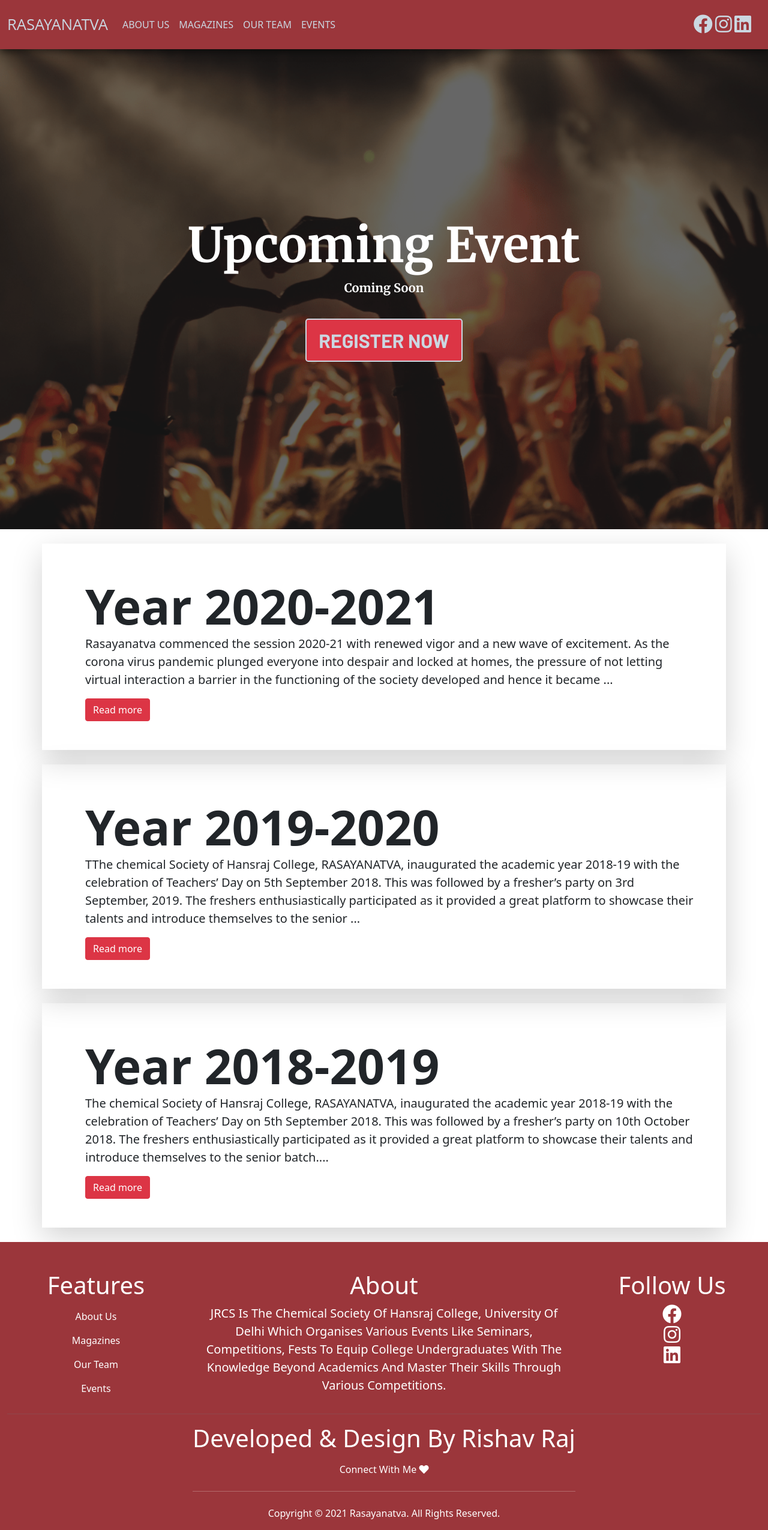
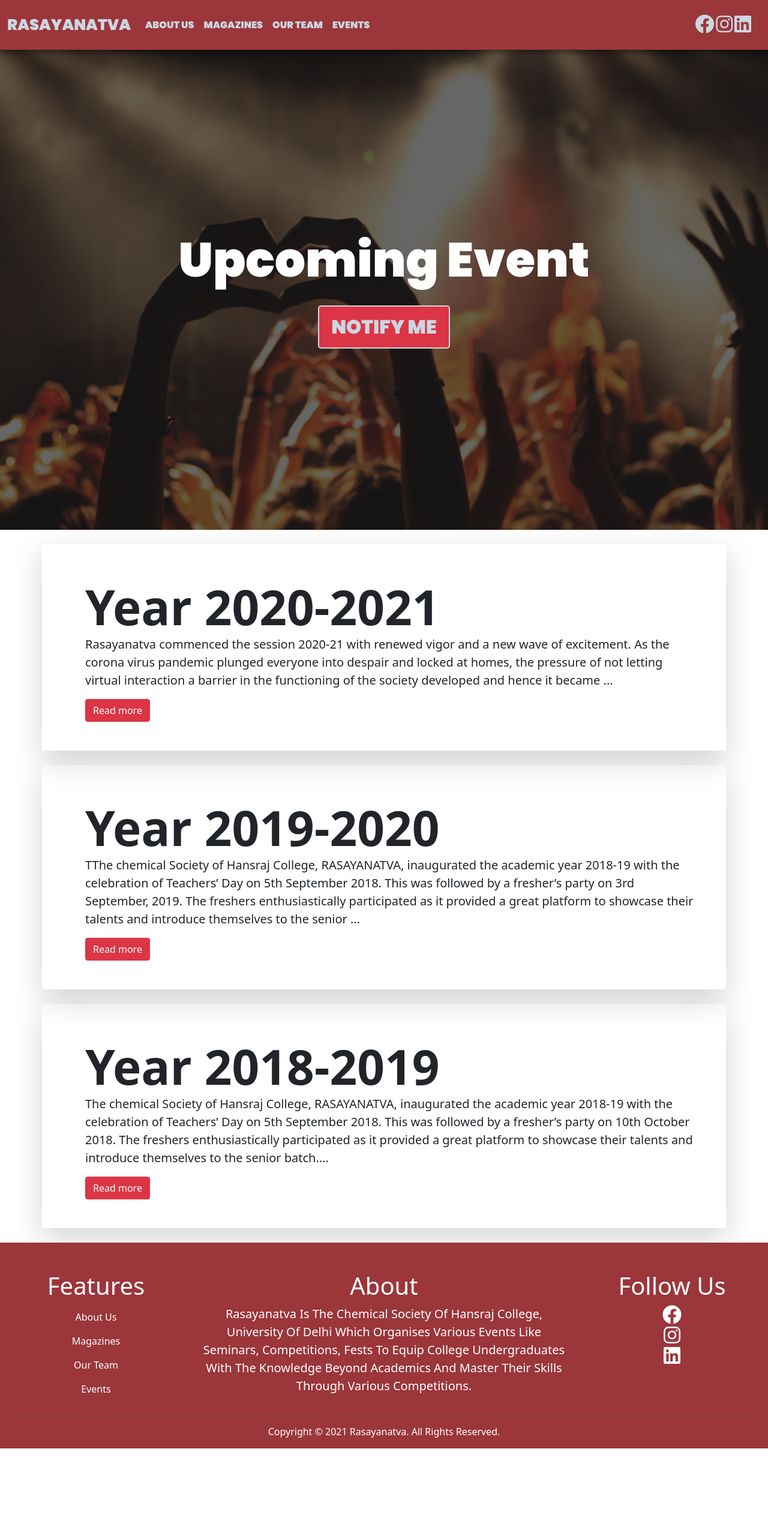
Before and after one commit to rasayanatva/RASAYANATVA, a plain HTML site: page event.html in a window 1280 px wide. Shown: the whole page at 60% size. After the commit the page ends 2414 px from the top, so only its background shows below. Drawn offline with nearby package versions, Linux system fonts and the light colour scheme.

Commit message:
Font Change

```diff
--- a/event.html
+++ b/event.html
@@ -72,9 +72,8 @@
             <div class="col-sm-12 animated fadeInLeft">
 
                 <h1 class="display-1 fw-bold">Upcoming Event</h1>
-                <p class="lead fw-normal">Coming Soon</p>
                 <button class="header-btn bg-danger btn-block btn-lg"> <a
-                        href="https://www.google.com/forms/about/">Register Now</a></button>
+                        href="https://www.google.com/forms/about/">Notify Me</a></button>
             </div>
         </div>
     </div>
@@ -245,10 +244,9 @@
                 </div>
                 <div class=" col-sm-6">
                     <h2 class="display-6">About</h2>
-                    <p class="lead"> <strong> JRCS </strong> is the Chemical Society of Hansraj College, University of
-                        Delhi which
-                        organises various events like seminars, competitions, fests to equip college undergraduates
-                        with
+                    <p class="lead"> <strong> Rasayanatva </strong> is the Chemical Society of Hansraj College,
+                        University of Delhi which
+                        organises various events like seminars, competitions, fests to equip college undergraduates with
                         the knowledge beyond academics and master their skills through various competitions.</p>
                 </div>
                 <div class=" col-sm-3">
@@ -269,19 +267,17 @@
             <hr />
 
             <div class="d-grid gap-2 d-m-flex justify-content-md-center mx-3">
-                <h4 class="display-6">Developed & Design By Rishav Raj </h4>
-                <a href="https://connect.rishavraj.codes/" target="_blank" class="">
-                    Connect With Me <i class="fas fa-heart"></i></a>
 
-                <hr />
 
-                <p class="">Copyright © 2021 Rasayanatva. All rights reserved.</p>
+
+                <p class="copyright">Copyright © 2021 Rasayanatva. All rights reserved.</p>
             </div>
         </footer>
     </section>
 
 
     <!-- FOOTER END -->
+
 
     <script src="index.js"></script>
     <!-- JavaScript Bundle with Popper -->
--- a/style.css
+++ b/style.css
@@ -1,4 +1,4 @@
-@import url("https://fonts.googleapis.com/css2?family=Barlow:wght@700&family=Bebas+Neue&family=Merriweather:wght@700&display=swap");
+@import url("https://fonts.googleapis.com/css2?family=Barlow:wght@700&family=Bebas+Neue&family=Merriweather:wght@700&family=Poppins:wght@00;900&display=swap");
 
 * {
   margin: 0;
@@ -15,6 +15,11 @@
 a {
   text-decoration: none;
 }
+
+/* h1,h2,h3,h4,h5,h6{
+  font-family: "Poppins", sans-serif;
+} */
+
 
 /* SECTION-1 */
 .section-1 {
@@ -58,7 +63,7 @@ a {
 }
 
 .heading h1 {
-  font-family: "Barlow", sans-serif;
+  font-family: "Poppins", sans-serif;
   font-weight: 700;
   position: relative;
 }
@@ -75,7 +80,7 @@ a {
   font-size: 2rem;
   text-transform: uppercase;
   margin-top: 20px;
-  font-family: "Barlow", sans-serif;
+  font-family: "Poppins", sans-serif;
   font-weight: 300;
   transition: 0.5s ease-in-out;
   transition-property: background-color;
@@ -93,6 +98,8 @@ nav {
   background-color: var(--primary-color);
   box-shadow: 0 4px 12px 0 rgb(0 0 0 / 55%);
   text-transform: uppercase;
+  font-family: "Poppins", sans-serif;
+  font-weight: 500;
 }
 
 .navbar-nav .nav-item .nav-link,
@@ -106,7 +113,7 @@ nav {
 }
 
 .navbar .navbar-brand {
-  font-family: "Open Sans";
+  font-family: "Poppins", sans-serif;
   font-size: 1.6rem;
   color: var(--secondary-color);
 }
@@ -131,7 +138,7 @@ nav {
   opacity: 60%;
 }
 .home-heading .col-sm-12 {
-  font-family: "Merriweather", serif;
+  font-family: "Poppins", sans-serif;
   z-index: 2;
   position: relative;
 }
@@ -166,7 +173,7 @@ nav {
 
 #footer a,
 h4,
-i {
+i,.copyright {
   color: #fff;
 }
 #sec-8 {
@@ -199,7 +206,7 @@ i {
   height: 100vh;
   text-align: center;
   color: #000;
-  font-family: "Barlow", sans-serif;
+  font-family: "Poppins", sans-serif;
   font-weight: 700;
 }
 
@@ -227,7 +234,7 @@ i {
 }
 
 #event .col-sm-12 {
-  font-family: "Merriweather", serif;
+  font-family: "Poppins", sans-serif;
   z-index: 2;
   position: relative;
 }
@@ -241,3 +248,9 @@ i {
 #more2 {
   display: none;
 }
+
+
+#mem h4{
+  color: #000;
+  font-weight: 500;
+}
```
Also changed, not shown: home.html (+11 -14 lines), jounrals.html (+8 -13 lines), team.html (+5 -6 lines).
